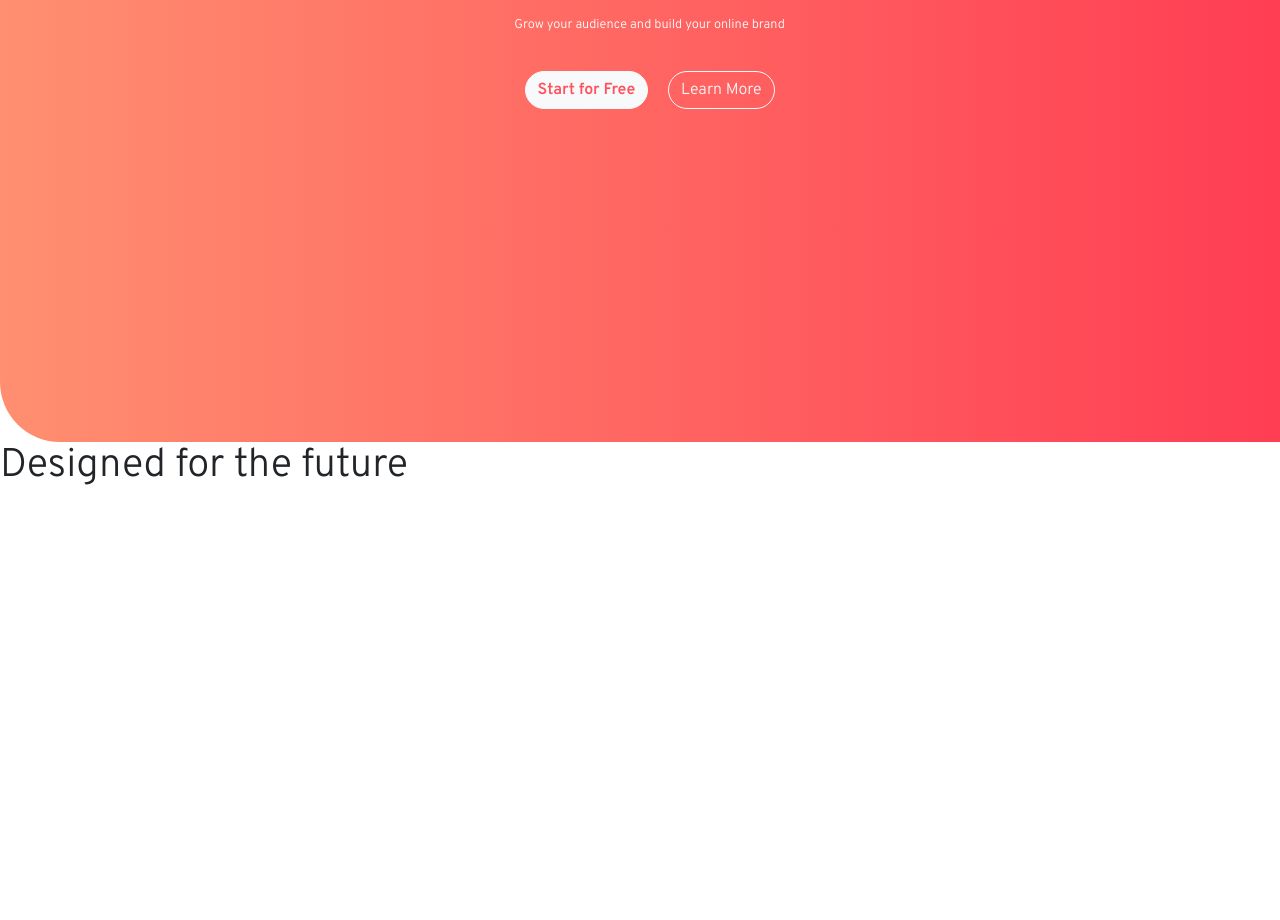
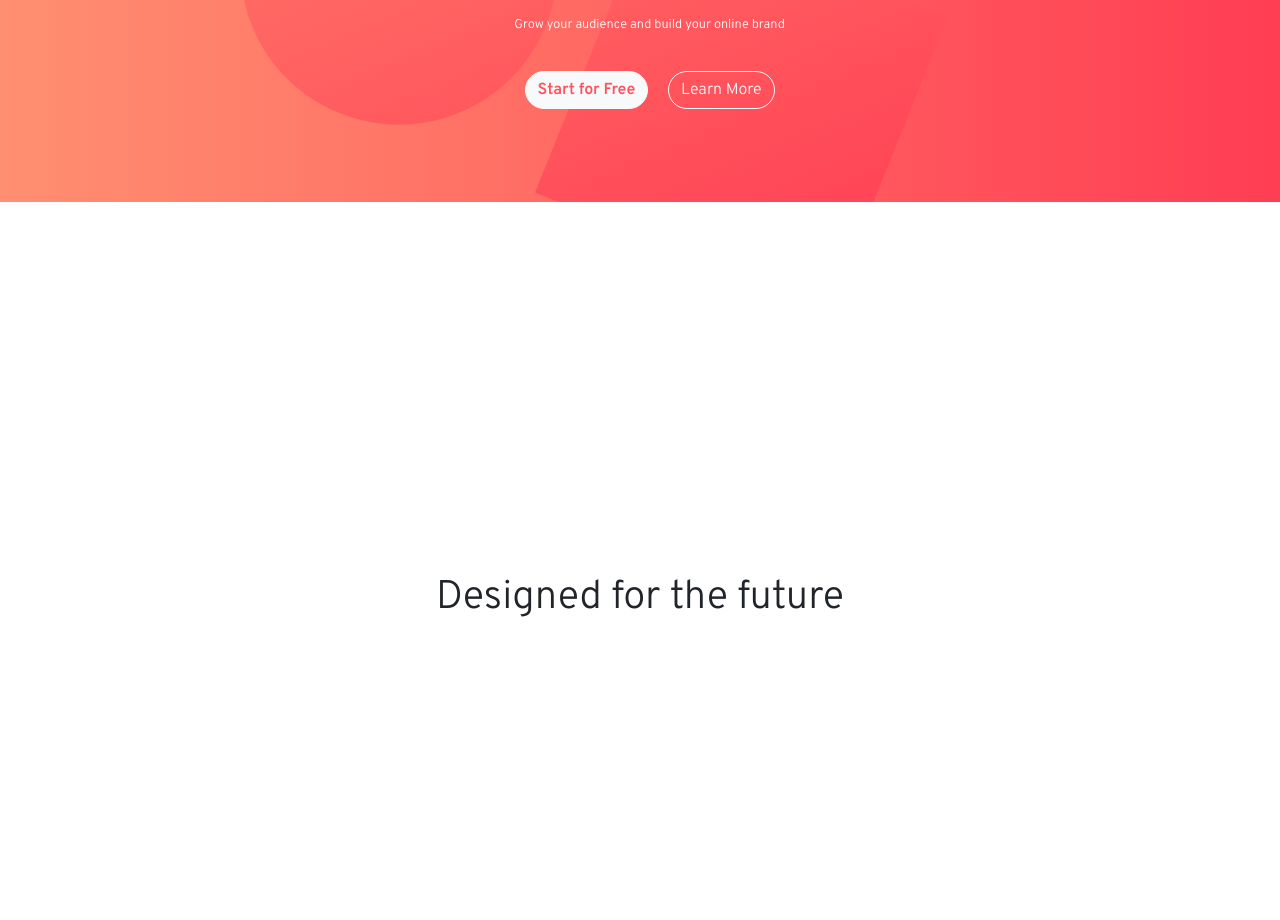
Before and after one commit to euclyd-2022/fem-blogr-landing-page-main, a plain HTML site: page index.html in a window 1280 px wide. Shown: the part 278-1198 px from the top of the page. Before the commit the page ends 800 px from the top, so only its background shows below. Drawn offline with nearby package versions, Linux system fonts and the light colour scheme.

Commit message:
start 2nd section

```diff
--- a/styles.css
+++ b/styles.css
@@ -18,7 +18,10 @@
     --body-gradient-dark: hsl(237, 17%, 21%);
 }
 
-
+*{
+    margin:0;
+    padding:0;
+}
 
 /* font-family: 'Overpass', sans-serif; */
 
@@ -39,10 +42,15 @@ main{
 }
 
 .bg-top{
-    background-image: linear-gradient(var(--intro-gradient-light), var(--intro-gradient-dark));
+    background-image:url('./images/bg-pattern-intro-mobile.svg'), linear-gradient(var(--intro-gradient-light), var(--intro-gradient-dark));
+    background-position: left -250px top 0px;
+    background-size: cover;
     height: 90vh;
-    color: var(--white);
+    color: var(--white);,
     border-radius: 0 0 0 60px;
+
+
+
 
 }
 
@@ -56,6 +64,7 @@ main{
 
 
 .navbar-brand {
+
     font-family: 'Ubuntu', sans-serif;
     font-weight: 700;
     font-size: 1.4rem;
@@ -155,6 +164,13 @@ background-image: url("./images/icon-close.svg")
     padding:7px 30px 7px;
 }
 
+#section-2 {
+    height:100vh;
+    display:flex;
+    flex-grow: 1;
+    justify-content: center;
+    align-items: center;
+}
 
 @media screen and (min-width:576px) {
 
@@ -166,7 +182,9 @@ background-image: url("./images/icon-close.svg")
     }
 
     .bg-top{
-        background-image: linear-gradient(to right, var(--intro-gradient-light), var(--intro-gradient-dark));
+        background-image: url('./images/bg-pattern-intro-desktop.svg'), linear-gradient(to right, var(--intro-gradient-light), var(--intro-gradient-dark));
+        height: 60vh;
+        background-position: left 0px top -500px;
     }
 
     .navbar-collapse{
@@ -204,7 +222,7 @@ background-image: url("./images/icon-close.svg")
     }
     .signup {
         color:inherit;
-        background-color: white;
+        background-color: var(--white);
         background-image:none;
         color: var(--light-red);
         position: absolute;
```
